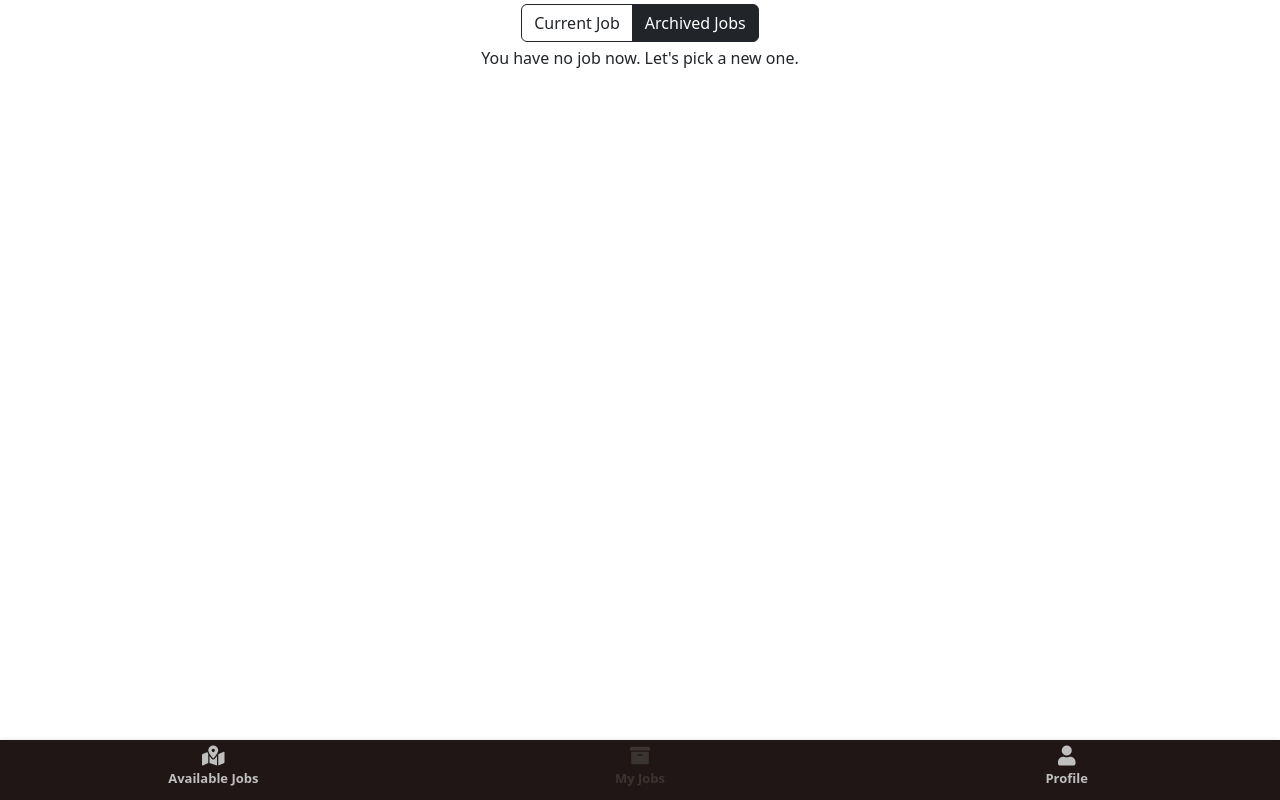
After one commit to Anis952/sajilosewa-final-year-project, a Django app: page /courier/jobs/archived/ in a window 1280 px wide. The commit adds this page. Run offline with Django 3.2, Linux system fonts and the light colour scheme; a user stored in the database is signed in; data comes from the database, SQL or seed files in the repository; both versions use the stored data as it was after the commit; some libraries are stand-ins or nearby versions.

Commit message:
Done a current job and archived job of courier

```diff
--- a/delivery/urls.py
+++ b/delivery/urls.py
@@ -29,7 +29,9 @@ courier_urlpatters = [
     path('jobs/available/<id>/', courier_views.available_job_page, name="available_job"),
     path('jobs/current/', courier_views.current_job_page, name="current_job"),
     path('jobs/current/<id>/take_photo/', courier_views.current_job_take_photo_page, name="current_job_take_photo"),
-
+    path('api/jobs/current/<id>/update/', courier_apis.current_job_update_api, name="current_job_update_api"),
+    path('jobs/complete/', courier_views.job_complete_page, name="job_complete"),
+    path('jobs/archived/', courier_views.archived_jobs_page, name="archived_jobs"),
 
     path('api/jobs/available/', courier_apis.available_jobs_api, name="available_jobs_api"),
 
--- a/mainapp/courier/views.py
+++ b/mainapp/courier/views.py
@@ -75,3 +75,17 @@ def current_job_take_photo_page(request, id):
     return render(request, 'courier/current_job_take_photo.html', {
         "job": job
     })
+@login_required(login_url="/sign-in/?next=/courier/")
+def job_complete_page(request):
+    return render (request, 'courier/job_complete.html')
+
+@login_required(login_url="/sign-in/?next=/courier/")
+def archived_jobs_page(request):
+    jobs = Job.objects.filter(
+        courier=request.user.courier,
+        status=Job.COMPLETED_STATUS
+    )
+
+    return render(request, 'courier/archived_jobs.html', {
+        "jobs": jobs
+    })
--- /dev/null
+++ b/mainapp/templates/courier/archived_jobs.html
@@ -0,0 +1,77 @@
+{% extends 'courier/base.html' %}
+
+{% block head %}
+<style>
+  small {
+    font-size: 12px;
+    line-height: 1.2rem;
+  }
+
+  .card {
+    border-radius: 0;
+  }
+</style>
+
+{% endblock %}
+
+{% block content %}
+
+<div class="d-flex flex-column h-100" style="padding-bottom: 60px">
+
+  <div class="text-center">
+    <div class="btn-group mt-1 mb-1 align-item-center" role="group">
+      <a href="{% url 'courier:current_job' %}" class="btn btn-outline-dark">Current Job</a>
+      <a href="{% url 'courier:archived_jobs' %}" class="btn btn-dark">Archived Jobs</a>
+    </div>
+  </div>
+
+  {% if jobs %}
+
+  {% for job in jobs %}
+  <div class="card">
+    <div class="card-body p-2">
+      <div class="media">
+        <img src="{{ job.photo.url }}" class="rounded-lg mr-3" width="50px" height="50px">
+        <div class="media-body">
+          <b>{{ job.name }}</b>
+          <div class="d-flex">
+            <div class="flex-grow-1 mr-2">
+
+              <small class="text-success">
+                <i class="fas fa-car"></i> <span>{{ job.distance }}</span> km
+                <i class="far fa-clock ml-2"></i> <span>{{ job.duration }}</span> mins
+              </small>
+
+              <div class="d-flex align-items-center mt-2">
+                <i class="fas fa-map-marker-alt"></i>
+                <small class="text-secondary ml-2">{{ job.pickup_address }}</small>
+              </div>
+
+              <div class="d-flex align-items-center mt-2">
+                <i class="fas fa-flag-checkered"></i>
+                <small class="text-secondary ml-2">{{ job.delivery_address }}</small>
+              </div>
+
+            </div>
+            $<h3>{{ job.price }}</h3>
+
+          </div>
+        </div>
+      </div>
+    </div>
+  </div>
+  {% endfor %}
+
+  {% else %}
+
+  <div id="main" class="text-center">
+    <p>You have no job now. Let's pick a new one.</p>
+  </div>
+
+  {% endif %}
+
+</div>
+
+{% include 'courier/bottom_tabs.html' %}
+
+{% endblock %}
--- a/mainapp/templates/courier/bottom_tabs.html
+++ b/mainapp/templates/courier/bottom_tabs.html
@@ -36,16 +36,18 @@
   </style>
   {% url 'courier:available_jobs' as available_jobs_url %}
   {% url 'courier:current_job' as current_job_url %}
+  {% url 'courier:archived_jobs' as archived_jobs_url %}
 
 <div class="bottom-tabs d-flex">
     <a href="{% url 'courier:available_jobs' %}"  class="{% if request.path == available_jobs_url %}active{% endif %}">
       <i class="fas fa-map-marked-alt"></i>
       <span>Available Jobs</span>
     </a>
-    <a href="{% url 'courier:current_job' %}" >
-      <i  class="{% if request.path == current_job_url%}active{% endif %}"></i>
-      <span>My Jobs</span>
-    </a>
+    <a href="{% url 'courier:current_job' %}"
+    class="{% if request.path == current_job_url or request.path == archived_jobs_url %}active{% endif %}">
+    <i class="fas fa-archive"></i>
+    <span>My Jobs</span>
+  </a>
     <a href="#" >
       <i class="fas fa-user"></i>
       <span>Profile</span>
```
Also changed, not shown: mainapp/courier/apis.py (+31 -0 lines), mainapp/templates/courier/current_job.html (+4 -4 lines), mainapp/templates/courier/current_job_take_photo.html (+21 -3 lines), mainapp/templates/courier/job_complete.html (added, +11 -0 lines), db.sqlite3, mainapp/static/img/complete.gif, media/job/delivery_photos/delivery_photo.png (added), media/job/delivery_photos/delivery_photo_z53HqFv.png (added), media/job/photos/CamScanner_04-08-2022_14.56_1_vloUGad.jpg (added), media/job/pickup_photos/pickup_photo.png (added).
